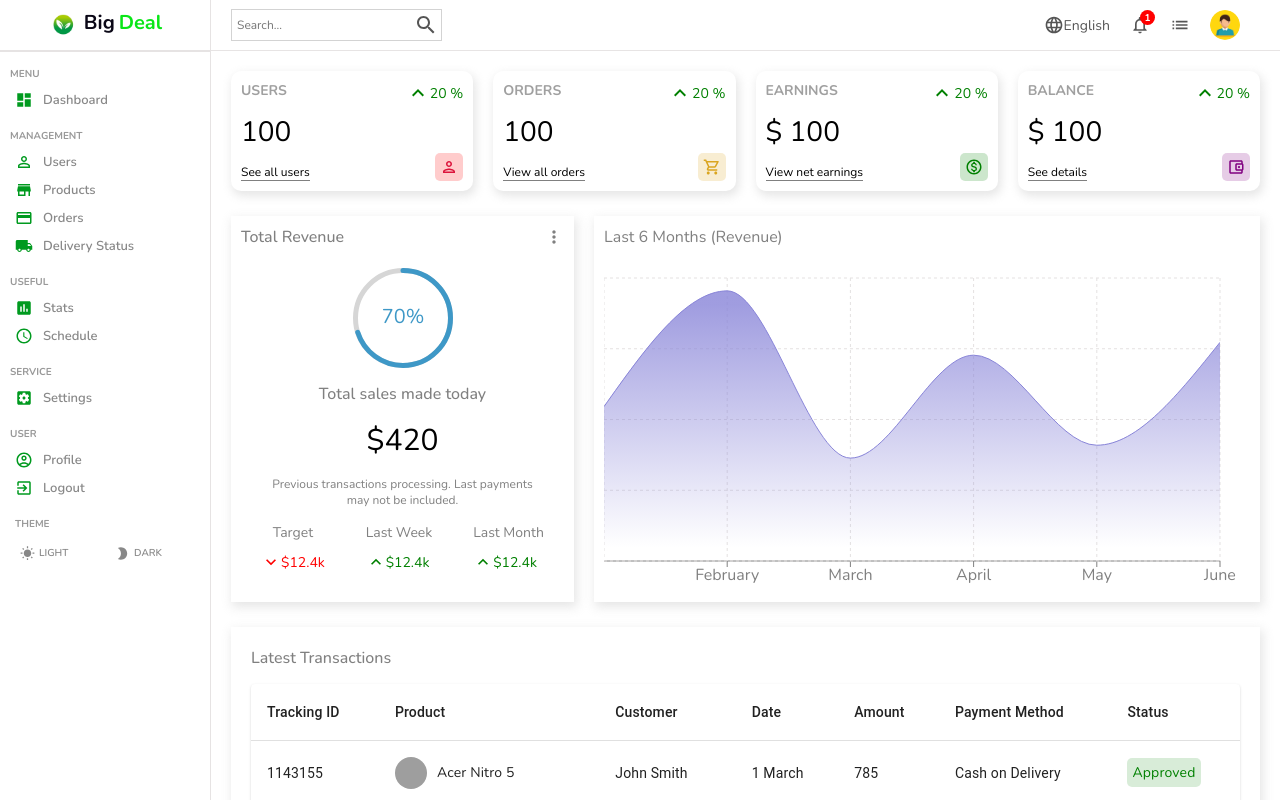
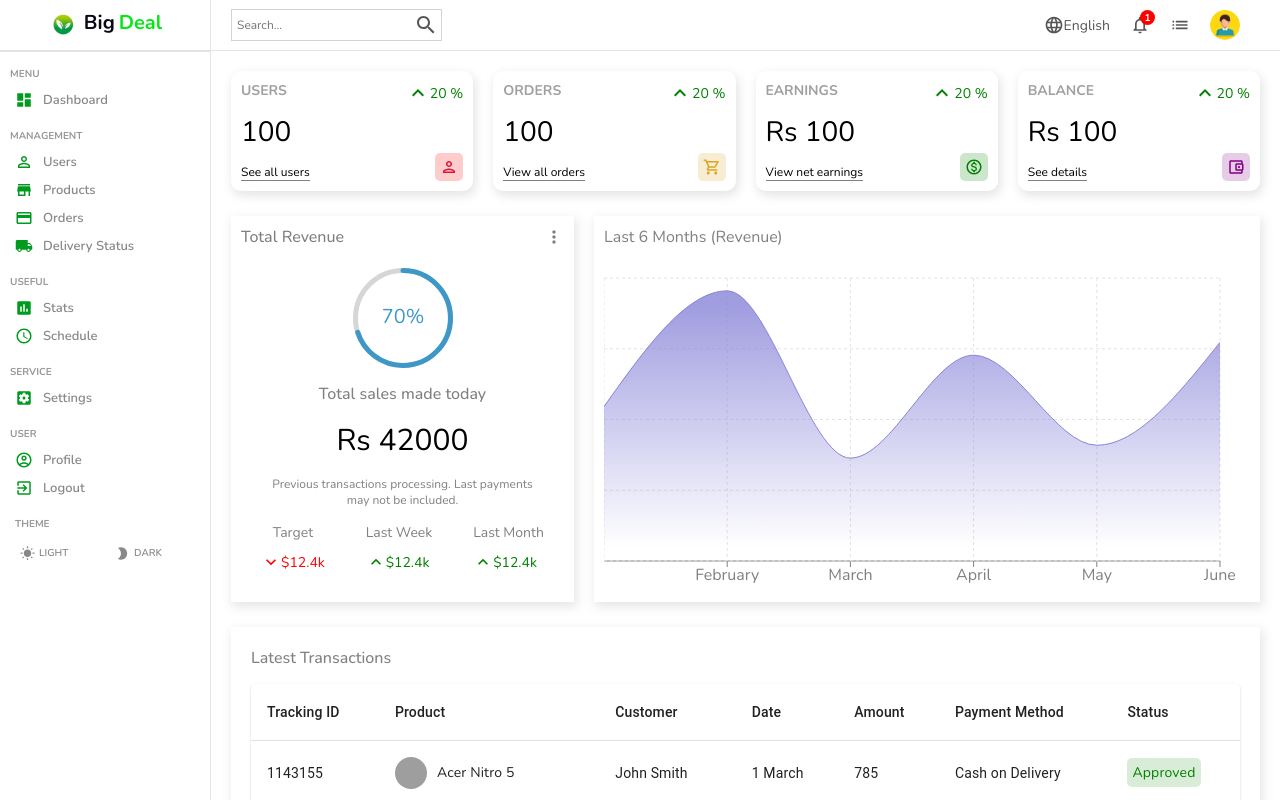
Before and after one commit to pranal02/dashboard-Project, a React (Create React App) app: page / in a window 1280 px wide. Shown: the top 800 px of the page. Built offline with nearby package versions, Linux system fonts and the light colour scheme; grey boxes are pictures that could not be loaded.

Commit message:
feature and widget update

```diff
--- a/src/components/featured/Featured.jsx
+++ b/src/components/featured/Featured.jsx
@@ -17,7 +17,7 @@ const Featured = () => {
           <CircularProgressbar value={70} text={"70%"} strokeWidth={5} />
         </div>
         <p className="title">Total sales made today</p>
-        <p className="amount">$420</p>
+        <p className="amount">Rs 42000</p>
         <p className="desc">
           Previous transactions processing. Last payments may not be included.
         </p>
--- a/src/components/widget/Widget.jsx
+++ b/src/components/widget/Widget.jsx
@@ -83,7 +83,7 @@ const Widget = ({ type }) => {
       <div className="left">
         <span className="title">{data.title}</span>
         <span className="counter">
-          {data.isMoney && "$"} {amount}
+          {data.isMoney && "Rs "} {amount}
         </span>
         <span className="link">{data.link}</span>
       </div>
```
